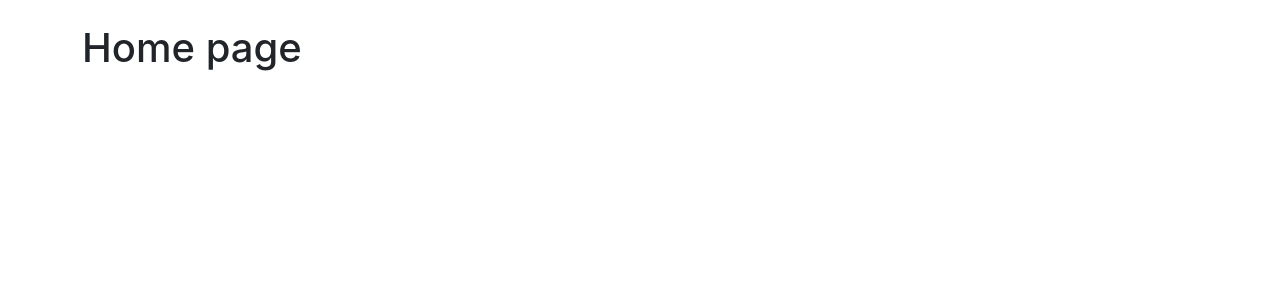
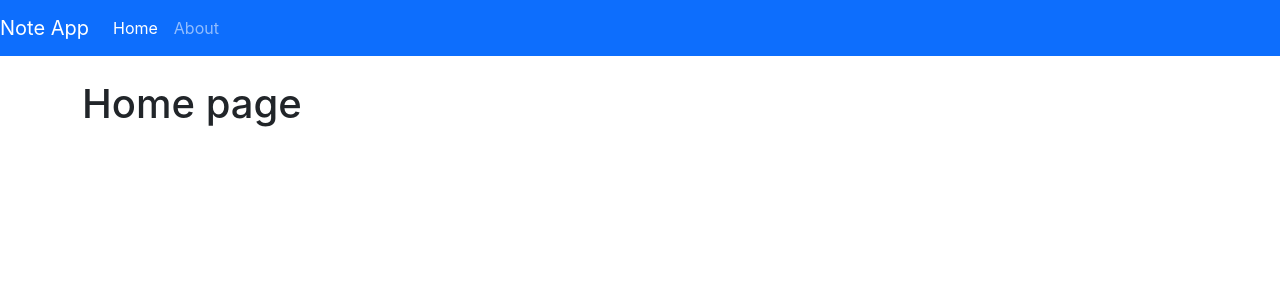
Before and after one commit to juliasut/todos-with-animation, a React (Create React App) app: page / in a window 1280 px wide. Shown: the top 300 px of the page. Built offline with nearby package versions, Linux system fonts and the light colour scheme.

Commit message:
Use NavLink to set navigation links

```diff
--- a/src/App.js
+++ b/src/App.js
@@ -1,10 +1,12 @@
 import { BrowserRouter, Route, Switch } from 'react-router-dom';
 import { Home } from './pages/Home';
 import { About } from './pages/About';
+import { Navbar } from './components/Navbar';
 
 function App() {
   return (
     <BrowserRouter>
+    <Navbar />
       <div className="container pt-4">
         <Switch>
           <Route path={'/'} exact component={Home} />
--- /dev/null
+++ b/src/components/Navbar.js
@@ -0,0 +1,17 @@
+import React from 'react';
+import { NavLink } from 'react-router-dom';
+
+export const Navbar = () => (
+  <nav className="navbar navbar-dark navbar-expand-lg bg-primary">
+    <div className="navbar-brand">Note App</div>
+
+    <ul className="navbar-nav">
+      <li className="nav-item">
+        <NavLink className="nav-link" to="/" exact>Home</NavLink>
+      </li>
+      <li className="nav-item">
+        <NavLink className="nav-link" to="/about" >About</NavLink>
+      </li>
+    </ul>
+  </nav>
+);
```
